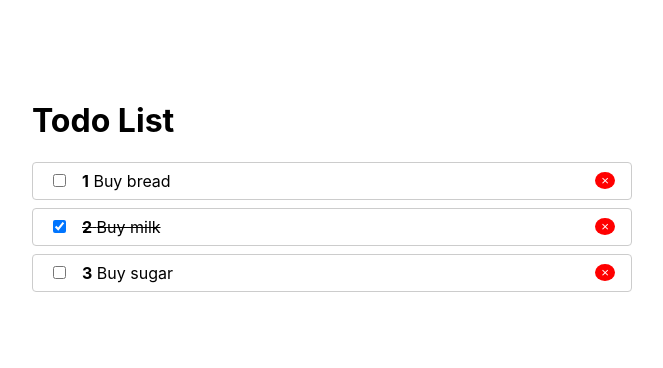
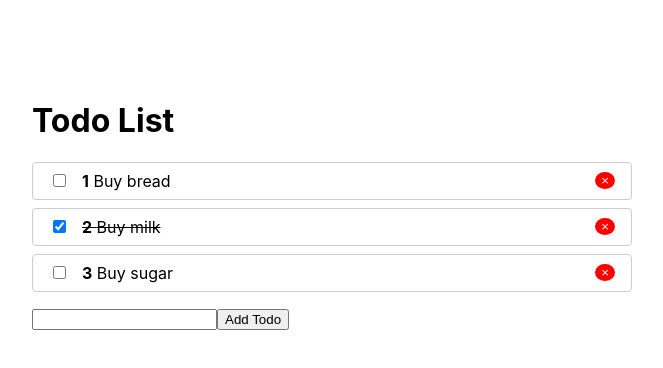
Before and after one commit to keXXpert/reactTodoList, a React (Create React App) app: page / in a window 1280 px wide. Shown: the top 368 px of the page, without its empty margins (308-971 px from the left). Built offline with nearby package versions, Linux system fonts and the light colour scheme.

Commit message:
added add todo functionality

```diff
--- a/src/App.js
+++ b/src/App.js
@@ -1,6 +1,8 @@
 import React, { useState } from "react";
 import myCSS from "./App.module.css";
 import TodoList from "./components/TodoList";
+import Context from "./context";
+import AddTodo from "./components/AddTodo";
 
 function App() {
   let [todos, setTodos] = useState([
@@ -15,16 +17,32 @@ function App() {
         if (todo.id === id) todo.completed = !todo.completed;
         return todo;
       })
-    )
-  }
+    );
+  };
+  const onCreateTodo = (text) => {
+    setTodos(todos.concat([{
+      id: todos.length + 1,
+      text,
+      completed: false
+    }]))
+  };
+
+  const removeTodo = (id) => {
+    setTodos(todos.filter((todo) => todo.id !== id));
+  };
 
   return (
-    <>
+    <Context.Provider value={{ removeTodo }}>
       <div className={myCSS.wrapper}>
         <h1>Todo List</h1>
-        <TodoList todos={todos} toggleCompleted={toggleCompleted} />
+        {todos.length ? (
+          <TodoList todos={todos} toggleCompleted={toggleCompleted} />
+        ) : (
+          "You don't have any todo"
+        )}
+        <AddTodo onCreateTodo={onCreateTodo} />
       </div>
-    </>
+    </Context.Provider>
   );
 }
 
--- /dev/null
+++ b/src/components/AddTodo.jsx
@@ -0,0 +1,28 @@
+import React, { useState } from "react";
+import myCSS from "./AddTodo.module.css";
+import PropTypes from "prop-types";
+
+const AddTodo = ({onCreateTodo}) => {
+  const [value, setValue] = useState("");
+
+  const handleSubmit = (evt) => {
+    evt.preventDefault();
+    if (value.trim()) {
+      onCreateTodo(value);
+      setValue('')
+    }
+  };
+
+  return (
+    <form className={myCSS.form} action="" onSubmit={handleSubmit}>
+      <input value={value} onChange={(e) => setValue(e.target.value)} />
+      <button type="submit">Add Todo</button>
+    </form>
+  );
+};
+
+AddTodo.propTypes = {
+    onCreateTodo: PropTypes.func.isRequired
+}
+
+export default AddTodo;
--- /dev/null
+++ b/src/components/AddTodo.module.css
@@ -0,0 +1,3 @@
+.form {
+    margin-top: 1rem;
+}
--- a/src/components/TodoItem/TodoItem.jsx
+++ b/src/components/TodoItem/TodoItem.jsx
@@ -1,9 +1,12 @@
-import React from "react";
+import React, { useContext } from "react";
 import myCSS from "./TodoItem.module.css";
 import PropTypes from "prop-types";
+import Context from '../../context';
 
 function TodoItem({ id, text, completed, toggleCompleted }) {
-  const classes = []
+  const {removeTodo} = useContext(Context)
+
+    const classes = []
 
   if (completed) classes.push(myCSS.done)
 
@@ -15,7 +18,7 @@ function TodoItem({ id, text, completed, toggleCompleted }) {
         &nbsp;
         {text}
       </span>
-      <button>&times;</button>
+      <button onClick={() => removeTodo(id)}>&times;</button>
     </li>
   );
 }
--- /dev/null
+++ b/src/context.js
@@ -0,0 +1,5 @@
+import React from 'react'
+
+const Context = React.createContext()
+
+export default Context
```
